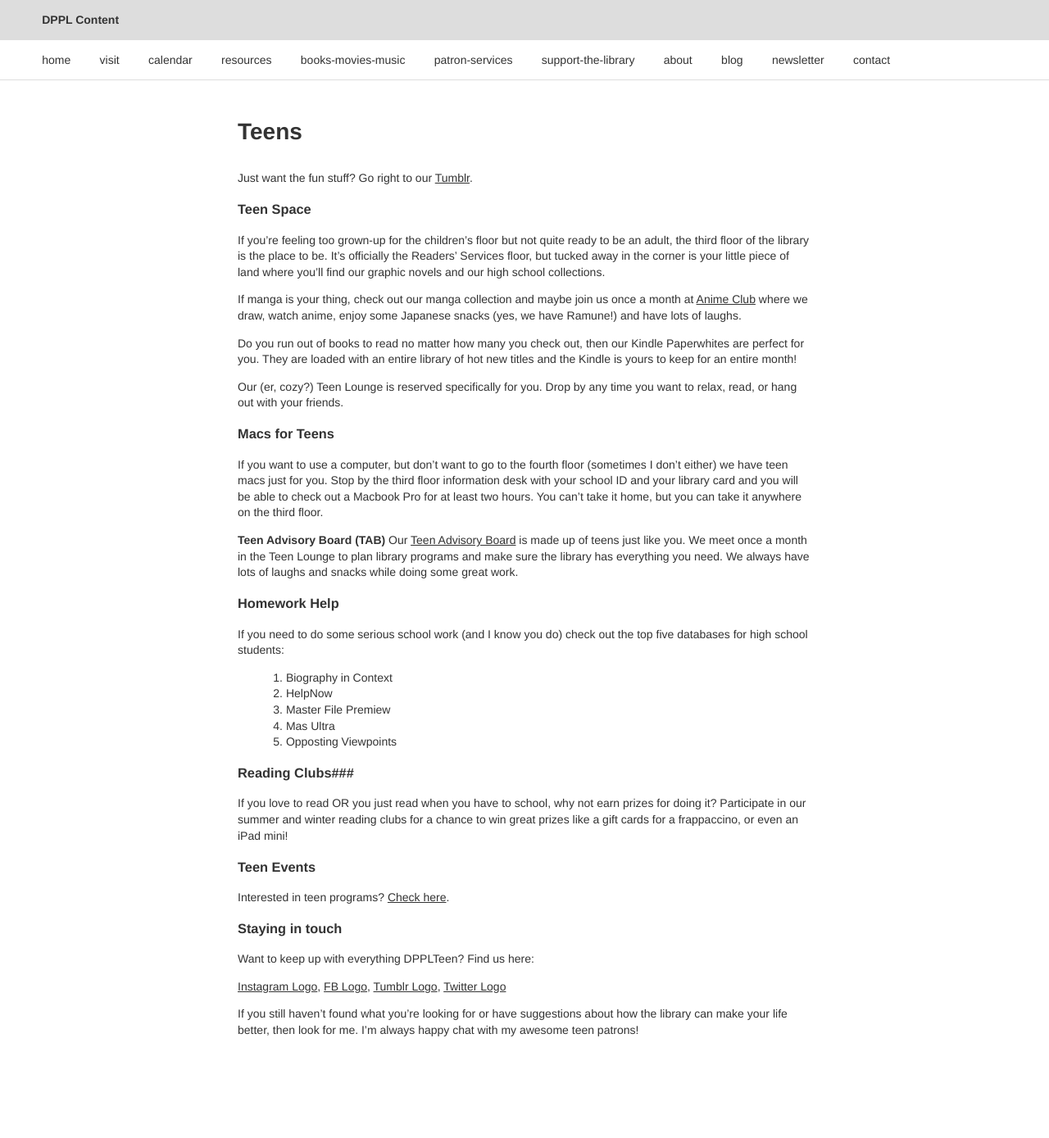
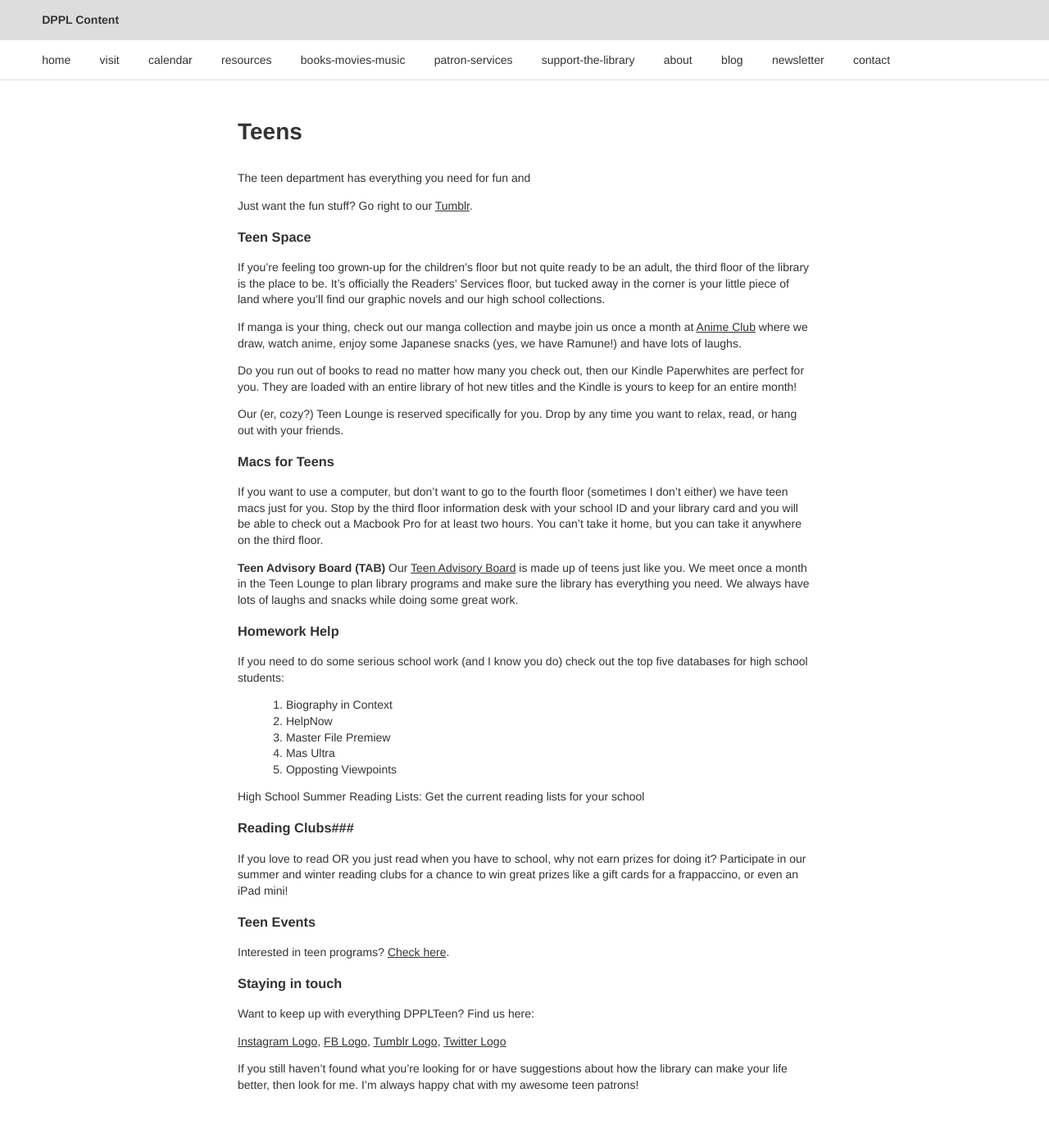
Before and after one commit to dpplweb/dppl-content, a Jekyll site: the page built from _posts/joanie/0423-01-01-teens.md, in a window 1280 px wide. Shown: the whole page at 82% size. Built offline with Jekyll 4.4.1, drawn with Linux system fonts in a browser that asks for light colours; Markdown is read by kramdown in place of the engine named in the settings; before the commit the page ends 1321 px from its top, so only the background shows below that.

Commit message:
Updated 0423-01-01-teens.md

```diff
--- a/_posts/joanie/0423-01-01-teens.md
+++ b/_posts/joanie/0423-01-01-teens.md
@@ -12,6 +12,8 @@ goals: "Get access to library databases, resources and events relevant to them."
 actions: ""
 published: true
 ---
+
+The teen department has everything you need for fun and
 
 Just want the fun stuff? Go right to our [Tumblr](http://dpplteens.tumblr.com/).
 
@@ -42,6 +44,9 @@ If you need to do some serious school work (and I know you do) check out the top
 4. Mas Ultra
 5. Opposting Viewpoints
 
+High School Summer Reading Lists:
+Get the current reading lists for your school
+
 ###Reading Clubs###
 
 If you love to read OR you just read when you have to school, why not earn prizes for doing it? Participate in our summer and winter reading clubs for a chance to win great prizes like a gift cards for a frappaccino, or even an iPad mini!
```
